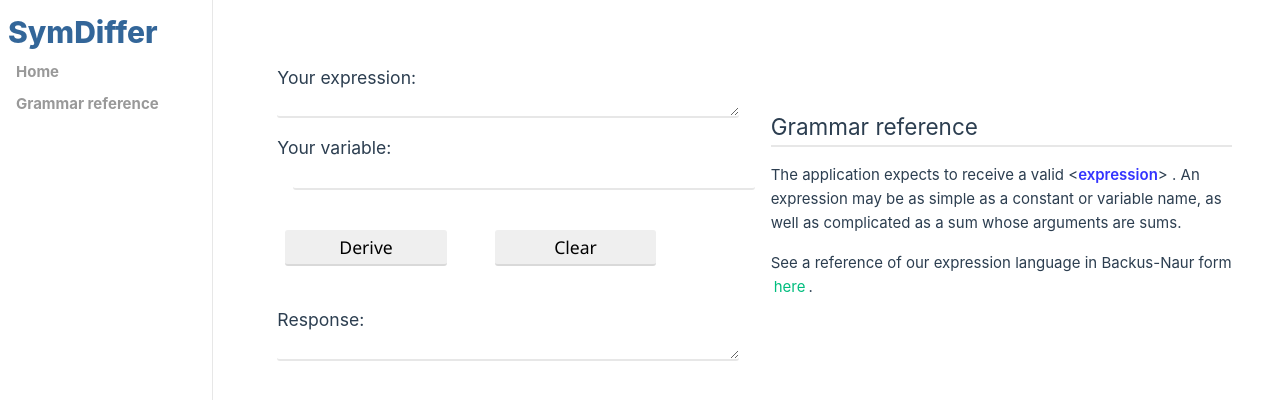
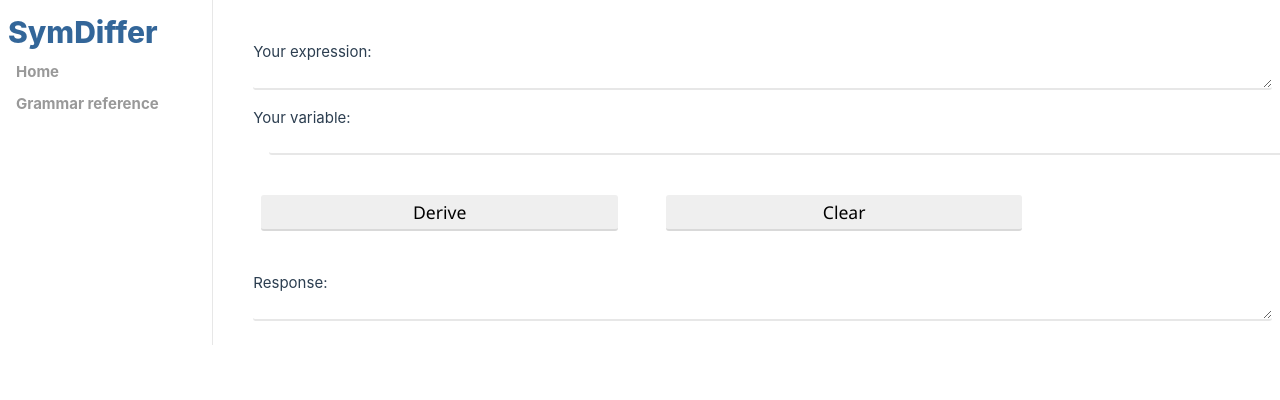
Before and after one commit to enrique-guillen/sym_differ_vue, a Vue app: page / in a window 1280 px wide. Shown: the top 400 px of the page. Built offline with nearby package versions, Linux system fonts and the light colour scheme.

Commit message:
Remove SymDifferSeeGrammarReferenceHint

```diff
--- a/src/components/GetDerivativeExpressionForm.vue
+++ b/src/components/GetDerivativeExpressionForm.vue
@@ -74,6 +74,9 @@
 </template>
 
 <style>
+  form: {
+    width: 100%;
+  }
   form .labeled-expression, form .labeled-input, form .labeled-response, form .labeled-failure {
     margin: 1rem;
     width: 100%;
--- a/src/components/SymDifferHome.vue
+++ b/src/components/SymDifferHome.vue
@@ -1,34 +1,15 @@
 <script setup>
-import SymDifferSeeGrammarReferenceHint from './SymDifferSeeGrammarReferenceHint.vue';
 import GetDerivativeExpressionForm from './GetDerivativeExpressionForm.vue';
 </script>
 
 <template>
   <div class="sym-differ-home-contents">
     <GetDerivativeExpressionForm />
-    <SymDifferSeeGrammarReferenceHint />
   </div>
 </template>
 
 <style>
   .sym-differ-home-contents {
-    max-width: 1280px;
-    font-weight: normal;
-  }
-
-  @media (min-width: 1024px) {
-    .sym-differ-home-contents {
-      display: grid;
-      grid-template-columns: 1fr 1fr;
-    }
-  }
-
-  .sym-differ-reference-hint {
-    margin: auto 1.5rem;
-  }
-
-  form {
-    margin: 1.5rem;
-    font-size: 1.1rem;
+    width: 100%;
   }
 </style>
--- a/src/components/SymDifferSeeGrammarReferenceHint.vue
+++ /dev/null
@@ -1,32 +0,0 @@
-<script setup>
-import NamedToken from './SymDifferNamedToken.vue';
-</script>
-
-<template>
-  <div class="sym-differ-reference-hint">
-    <h2>Grammar reference</h2>
-    <p>
-      The application expects to receive a valid <NamedToken tokenName="expression" />. An expression may be as simple
-      as a constant or variable name, as well as complicated as a sum whose arguments are sums.
-    </p>
-
-    <p>
-      See a reference of our expression language in Backus-Naur form
-      <RouterLink to="/grammarreference">here</RouterLink>.
-    </p>
-  </div>
-</template>
-
-<style>
-  .sym-differ-reference-hint h2 {
-    border-bottom: 2px solid var(--color-border);
-    margin-bottom: 1rem;
-  }
-  .sym-differ-reference-hint ul {
-    list-style-type: none;
-    font-size: 1.1rem;
-  }
-  .sym-differ-reference-hint p {
-    margin-bottom: 1rem;
-  }
-</style>
```
